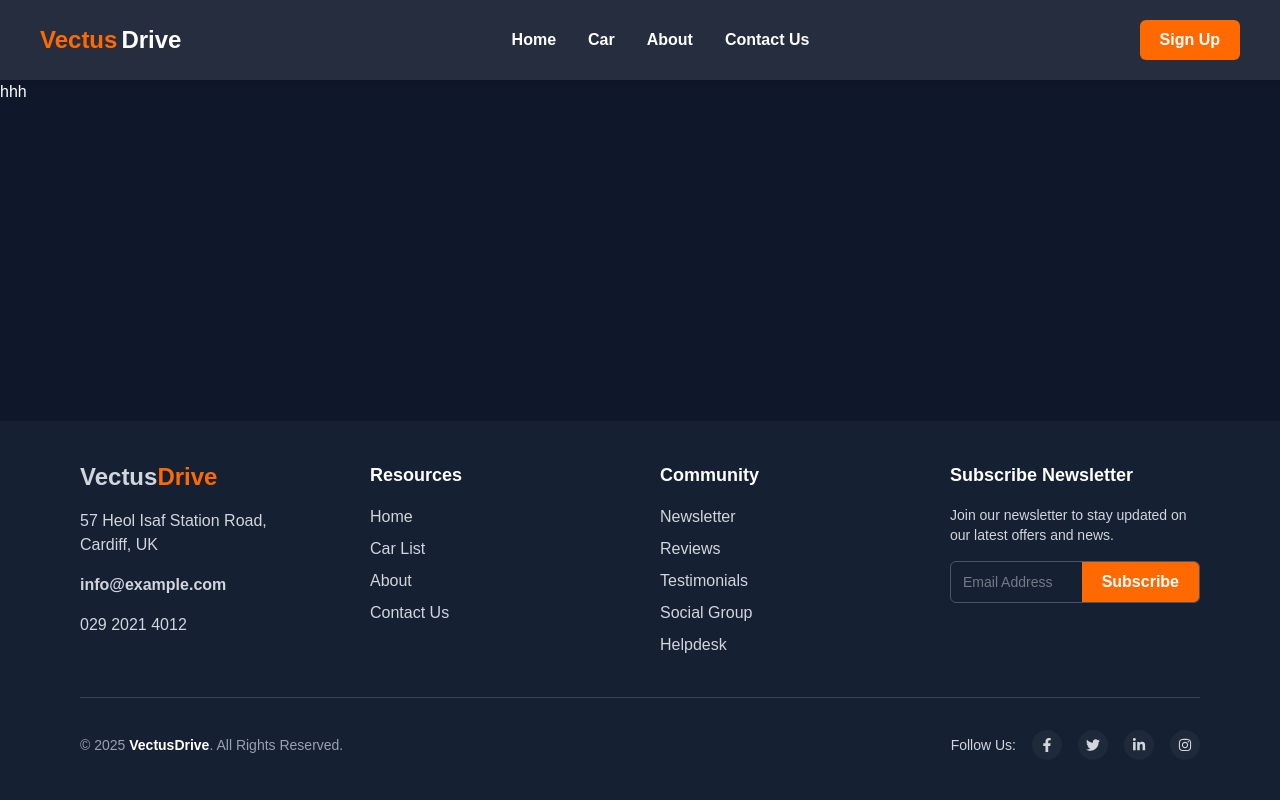
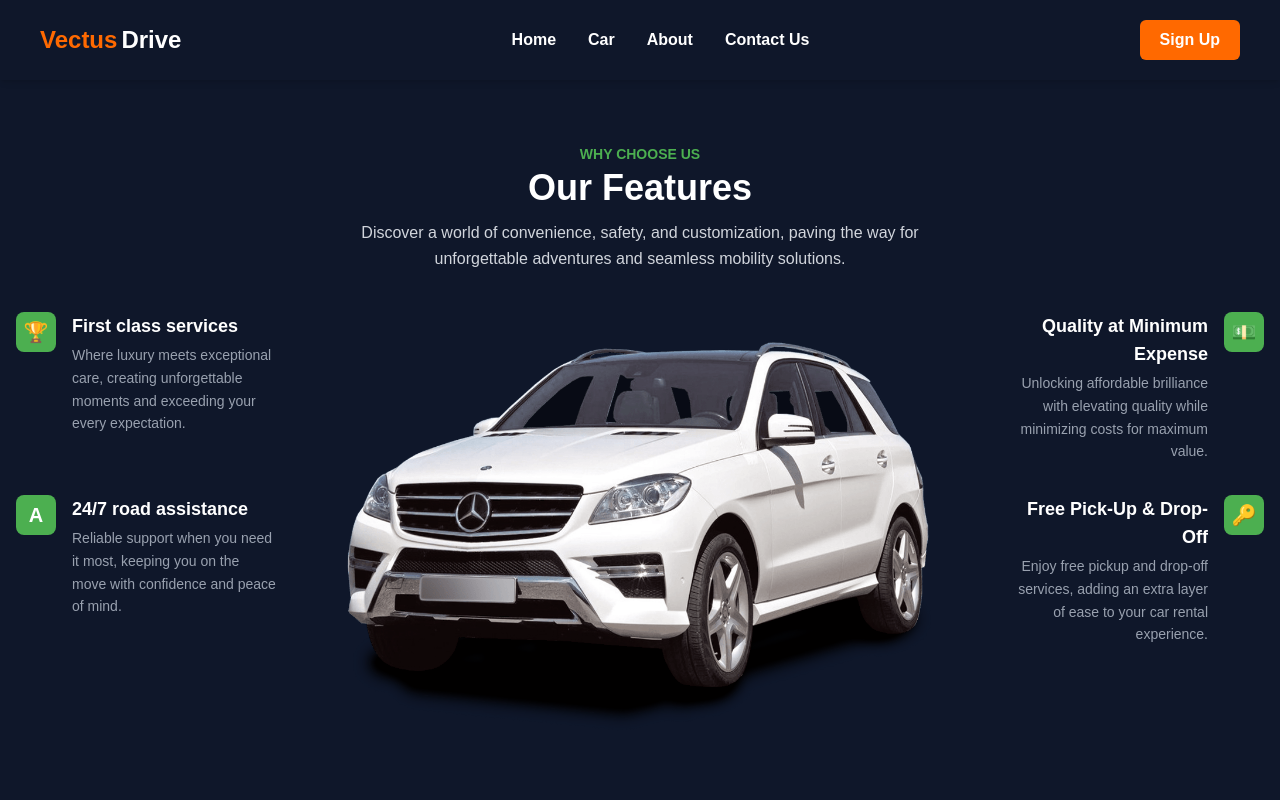
Before and after one commit to Vectus-Drive/frontend, a React (Vite) app: page / in a window 1280 px wide. Shown: the top 800 px of the page. Built offline with nearby package versions, Linux system fonts and the light colour scheme.

Commit message:
Update page titles, and implement BannerHeader component across multiple pages

```diff
--- a/index.html
+++ b/index.html
@@ -4,7 +4,7 @@
     <meta charset="UTF-8" />
     <link rel="icon" type="image/svg+xml" href="/vite.svg" />
     <meta name="viewport" content="width=device-width, initial-scale=1.0" />
-    <title>npm</title>
+    <title>Vectus Drive</title>
   </head>
   <body>
     <div id="root"></div>
--- a/package.json
+++ b/package.json
@@ -11,6 +11,7 @@
   },
   "dependencies": {
     "@tailwindcss/vite": "^4.1.14",
+    "framer-motion": "^12.23.24",
     "react": "^19.1.1",
     "react-dom": "^19.1.1",
     "react-icons": "^5.5.0",
--- /dev/null
+++ b/src/components/BannerHeader.jsx
@@ -0,0 +1,28 @@
+function BannerHeader({bgImg, t1, t2, des, page}) {
+  return (
+    <>
+      <div
+        className="relative bg-cover bg-center bg-no-repeat text-center max-w-full py-20 md:py-28"
+        style={{
+          backgroundImage: `url(${bgImg})`,
+        }}
+      >
+        <div className="absolute inset-0 bg-black/80"></div>
+
+        <div className="relative z-10 max-w-4xl mx-auto space-y-4 px-6">
+          <h1 className="text-4xl md:text-5xl font-extrabold text-white">
+            {t1} <span className="text-orange-500">{t2}</span>
+          </h1>
+          <p className="text-gray-300 text-lg">
+            {des}
+          </p>
+          <p className="text-gray-200 font-semibold text-sm">
+            HOME &gt; <span className="text-orange-500">{page}</span>
+          </p>
+        </div>
+      </div>
+    </>
+  );
+}
+
+export default BannerHeader;
--- a/src/components/Header.jsx
+++ b/src/components/Header.jsx
@@ -13,7 +13,7 @@ function Header() {
   ];
 
   return (
-    <nav className="fixed w-full z-50 bg-[#0f172a]/90 backdrop-blur-md shadow-md p-2">
+    <nav className="fixed w-full z-50 bg-[#0f172a]/100 backdrop-blur-md shadow-md p-2">
       <div className="max-w-7xl mx-auto px-6 sm:px-8">
         <div className="flex justify-between items-center h-16">
 
--- /dev/null
+++ b/src/components/hero/Feature.jsx
@@ -0,0 +1,69 @@
+import featureImg from "../../assets/pngwing.png";
+
+const FeatureItem = ({ icon, title, description, alignment }) => {
+  const isRight = alignment === 'right';
+
+  return (
+    <div className={`flex items-start gap-4 ${isRight ? 'flex-row-reverse text-right' : 'flex-row text-left'}`}>
+      <div className="bg-[#4CAF50] text-white p-2.5 rounded-lg flex-shrink-0 w-10 h-10 flex items-center justify-center text-xl font-bold">
+        {icon}
+      </div>
+      <div>
+        <div className="font-bold text-lg mb-1">{title}</div>
+        <p className="text-gray-400 text-sm leading-relaxed">{description}</p>
+      </div>
+    </div>
+  );
+};
+
+function Feature() {
+  return (
+    <div className="text-white py-16 px-4 font-sans">
+      <div className="text-center mb-10">
+        <p className="text-[#4CAF50] text-sm font-bold uppercase mb-1">Why Choose Us</p>
+        <h2 className="text-4xl font-extrabold mb-3">Our Features</h2>
+        <p className="text-gray-300 text-base max-w-xl mx-auto leading-relaxed">
+          Discover a world of convenience, safety, and customization, paving the way for unforgettable adventures and seamless mobility solutions.
+        </p>
+      </div>
+
+      <div className="flex flex-col lg:flex-row justify-center items-center lg:items-stretch gap-10 lg:gap-16 max-w-7xl mx-auto">
+        <div className="flex flex-col gap-15 lg:w-72 mx-auto lg:mx-0">
+          <FeatureItem
+            icon="🏆"
+            title="First class services"
+            description="Where luxury meets exceptional care, creating unforgettable moments and exceeding your every expectation."
+            alignment="left"
+          />
+          <FeatureItem
+            icon="A"
+            title="24/7 road assistance"
+            description="Reliable support when you need it most, keeping you on the move with confidence and peace of mind."
+            alignment="left"
+          />
+        </div>
+
+        <div className="lg:w-150 w-full flex-shrink-0 mx-auto">
+          <img src={featureImg} alt="Car Feature" className="w-full h-auto object-contain" />
+        </div>
+
+        <div className="flex flex-col gap-8 lg:w-72 mx-auto lg:mx-0">
+          <FeatureItem
+            icon="💵"
+            title="Quality at Minimum Expense"
+            description="Unlocking affordable brilliance with elevating quality while minimizing costs for maximum value."
+            alignment="right"
+          />
+          <FeatureItem
+            icon="🔑"
+            title="Free Pick-Up & Drop-Off"
+            description="Enjoy free pickup and drop-off services, adding an extra layer of ease to your car rental experience."
+            alignment="right"
+          />
+        </div>
+      </div>
+    </div>
+  );
+}
+
+export default Feature;
--- a/src/components/user/ProfileCard.jsx
+++ b/src/components/user/ProfileCard.jsx
@@ -1,7 +1,7 @@
 import { useState } from "react";
 
 function ProfileCard({ onChangePassword }) {
-  const [previewImage, setPreviewImage] = useState("user.jpg");
+  const [previewImage, setPreviewImage] = useState("./car.jpg");
   const [isEditing, setIsEditing] = useState(false);
   const [userData, setUserData] = useState({
     name: "Dilusha Madushan",
--- a/src/pages/About.jsx
+++ b/src/pages/About.jsx
@@ -1,4 +1,3 @@
-import { useState } from "react";
 import {
   FaCar,
   FaKey,
@@ -7,8 +6,10 @@ import {
   FaThumbsUp,
   FaClock,
 } from "react-icons/fa";
+
 import FeedBackForm from "../components/about/FeedBackForm";
 import MemberCard from "../components/about/MemberCard";
+import BannerHeader from "../components/BannerHeader";
 
 function About() {
   const teamMembers = [
@@ -57,17 +58,14 @@ function About() {
     },
   ];
   return (
-    <div className="text-white px-6 md:px-20 py-16 space-y-20">
-      <div className="text-center max-w-4xl mx-auto space-y-4">
-        <h1 className="text-4xl md:text-5xl font-extrabold text-white">
-          About <span className="text-orange-500">Our Company</span>
-        </h1>
-        <p className="text-gray-400 text-lg">
-          We provide reliable, affordable, and comfortable car rental solutions
-          for all your travel needs. Our mission is to deliver seamless
-          experiences with modern vehicles, flexible plans, and 24/7 support.
-        </p>
-      </div>
+    <div className="text-white px-6 md:px-20 py-10 space-y-20">
+      <BannerHeader
+        bgImg="./car1.jpg"
+        t1="About"
+        t2="Our Company"
+        des="We provide reliable, affordable, and comfortable car rental solutions for all your travel needs. Our mission is to deliver seamless experiences with modern vehicles, flexible plans, and 24/7 support."
+        page="ABOUT US"
+      />
 
       <div>
         <h2 className="text-3xl font-semibold text-center mb-8 text-orange-400">
--- a/src/pages/CarList.jsx
+++ b/src/pages/CarList.jsx
@@ -2,20 +2,20 @@ import { useContext } from "react";
 import CarCard from "../components/CarCard";
 import { LuFilter } from "react-icons/lu";
 import { CarContext } from "../context/CarProvider";
+import BannerHeader from "../components/BannerHeader";
 
 function CarList() {
   const { cars } = useContext(CarContext);
 
   return (
-    <div className="text-white md:px-25 py-16">
-      <div className="text-center md:text-left mb-10 items-center justify-center flex flex-col">
-        <h1 className="text-4xl md:text-4xl font-extrabold text-white">
-          Browse <span className="text-orange-500">Cars</span>
-        </h1>
-        <p className="text-gray-400 mt-3 text-lg">
-          Choose from our wide selection of premium vehicles
-        </p>
-      </div>
+    <div className="text-white px-6 md:px-20 py-10 space-y-20">
+      <BannerHeader
+        bgImg="./car.jpg"
+        t1="Browse"
+        t2="Car"
+        des="Discover your ideal ride from our wide range of vehicles — reliable, stylish, and ready for every journey."
+        page="CAR"
+      />
 
       <div className="bg-[#1e293b] p-6 rounded-2xl shadow-lg border border-gray-700 mb-12">
         <h2 className="flex items-center gap-2 text-xl font-bold mb-6">
--- a/src/pages/ContactUs.jsx
+++ b/src/pages/ContactUs.jsx
@@ -1,18 +1,18 @@
 import Infor from "../components/contact/Infor";
 import InquiryForm from "../components/contact/InquiryForm";
+import BannerHeader from "../components/BannerHeader";
 
 function ContactUs() {
   return (
-    <div className="text-white md:px-25 py-16">
-      <div className="text-center mb-10">
-        <h1 className="text-4xl md:text-4xl font-extrabold text-white">
-          Contact <span className="text-orange-500">Our Team</span>
-        </h1>
-        <p className="text-gray-400 mt-3 text-lg">
-          Have questions about our premium fleet? Our team is ready to assist
-          you with your car rental needs.
-        </p>
-      </div>
+    <div className="text-white px-6 md:px-20 py-10 space-y-20">
+      <BannerHeader
+        bgImg="./car.jpg"
+        t1="Contact"
+        t2="Us"
+        des="Have questions about our premium fleet? Our team is ready to assist
+          you with your car rental needs."
+        page="CONTACT"
+      />
       <div className="flex flex-col items-center justify-center">
         <div className="grid grid-cols-1 md:grid-cols-2 gap-10 w-full max-w-6xl">
           < Infor/>
--- a/src/pages/Home.jsx
+++ b/src/pages/Home.jsx
@@ -1,12 +1,10 @@
-import React from 'react'
-
+import Feature from "../components/hero/Feature"
 
 function Home() {
   return (
     <div>
-      hhh
+      <Feature />
     </div>
-
   )
 }
 
```
Also changed, not shown: src/assets/pngwing.png (added), 1 other file (tests, documents, lock files or other folders).
